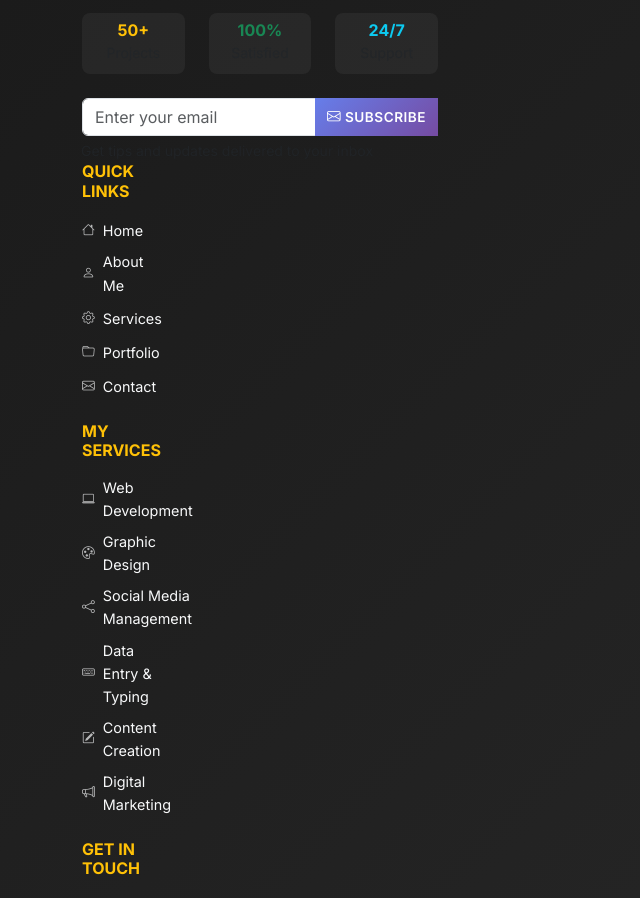
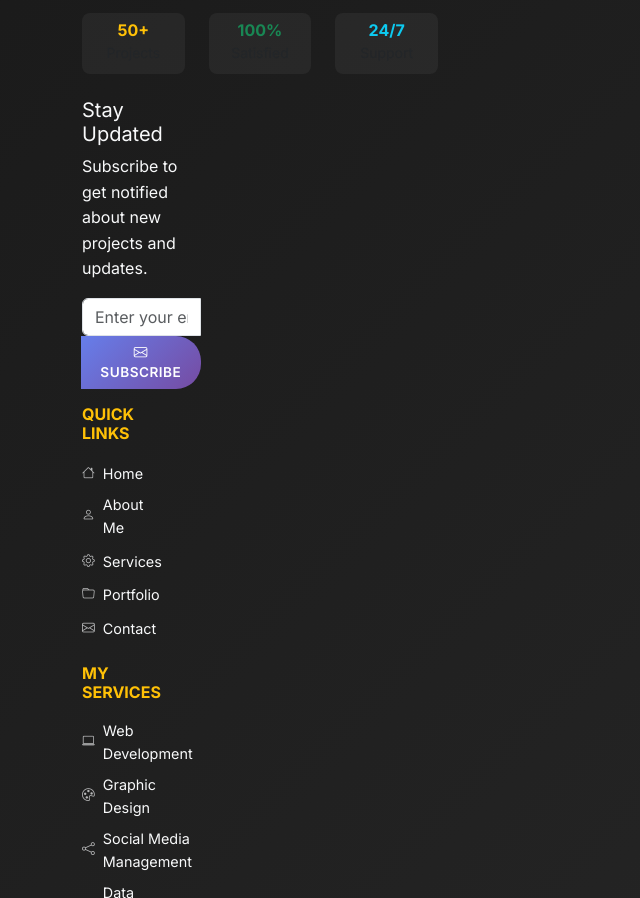
Before and after one commit to Peterlight123/portfolio2, a plain HTML site: page project.html in a window 1280 px wide. Shown: the part 3390-4288 px from the top of the page, without its empty margins (0-640 px from the left). Drawn offline with nearby package versions, Linux system fonts and the light colour scheme.

Commit message:
Update project.html

```diff
--- a/project.html
+++ b/project.html
@@ -937,30 +937,24 @@
                     </div>
 
                     <!-- Newsletter Signup -->
-<!--                     <div class="newsletter-signup">
-                        <h6 class="fw-semibold mb-2 text-white">Stay Updated</h6>
-                        <div class="input-group input-group-sm">
-                            <input type="email" class="form-control" placeholder="Your email" id="newsletter-email">
-                            <button class="btn btn-warning" type="button" id="newsletter-btn">
-                                <i class="bi bi-send"></i>
-                            </button>
-                        </div>
-                        <small class="text-muted d-block mt-1 text-light">Get tips and updates delivered to your inbox</small>
-                    </div>
-                </div>
-            </div> -->
-            <form id="newsletterForm" data-netlify="true" name="newsletter">
-    <input type="hidden" name="form-name" value="newsletter">
-    <div class="input-group">
-        <input type="email" name="email" class="form-control" id="newsletterEmail"
-               placeholder="Enter your email" required>
-        <button class="btn btn-primary" type="submit">
-            <i class="bi bi-envelope"></i> Subscribe
-        </button>
-        <small class="text-muted d-block mt-1 text-light">Get tips and updates delivered to your inbox</small>
-
-    </div>
-</form>
+<div class="col-md-4">
+    <h5>Stay Updated</h5>
+    <p class="mb-3">Subscribe to get notified about new projects and updates.</p>
+    <form id="newsletterForm" action="https://formspree.io/f/meoljzde" method="POST">
+        <div class="input-group mb-3">
+            <input type="email" name="email" class="form-control" id="newsletterEmail"
+                   placeholder="Enter your email" required>
+            <button class="btn btn-primary" type="submit" id="newsletterBtn">
+                <i class="bi bi-envelope"></i> Subscribe
+            </button>
+        </div>
+        <!-- Hidden field to identify the source -->
+        <input type="hidden" name="_subject" value="New Portfolio Newsletter Subscription">
+        <input type="hidden" name="source" value="Portfolio Website">
+    </form>
+    <div id="newsletterMessage" class="mt-2" style="display: none;"></div>
+</div>
+
 
 
             <!-- Quick Links -->
```
